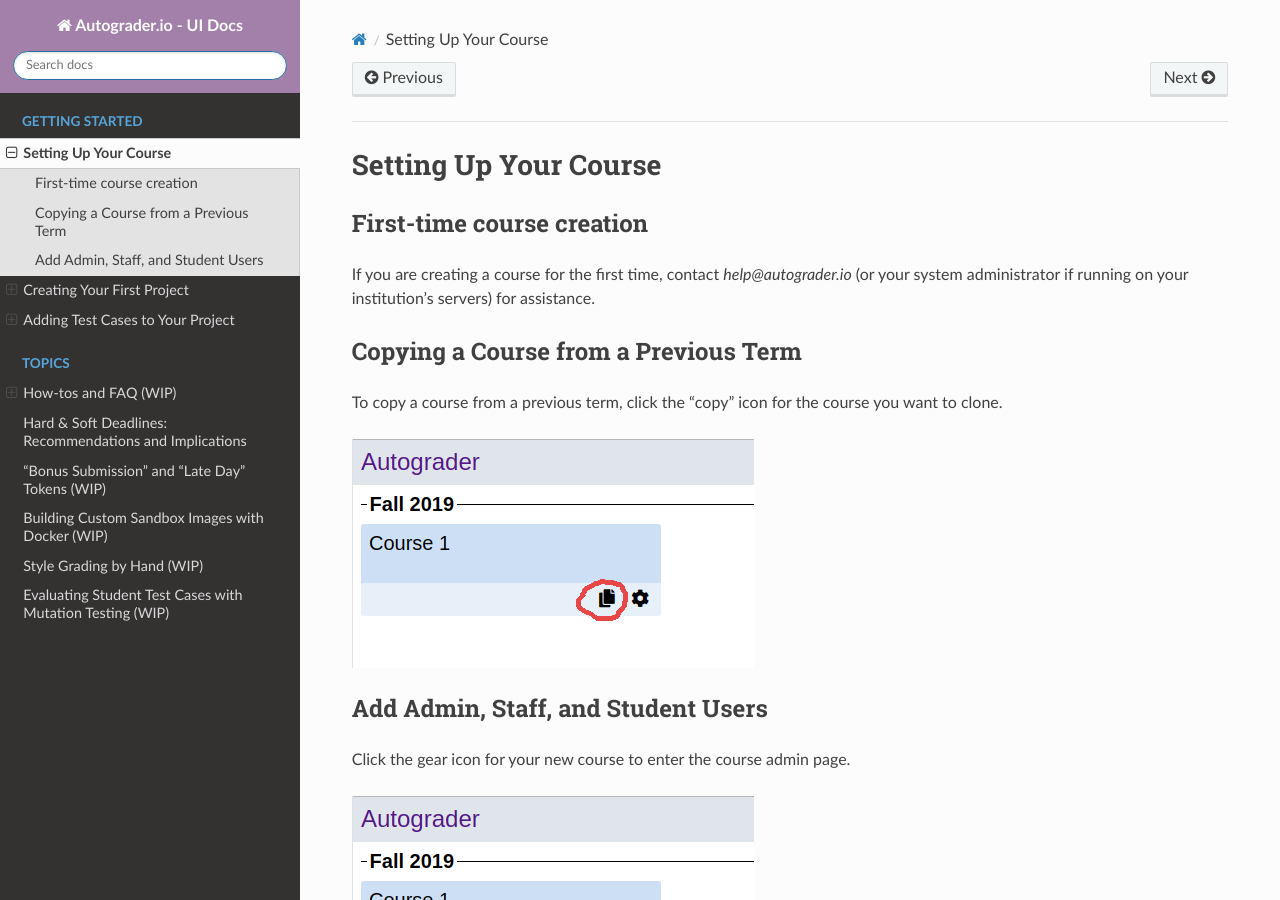
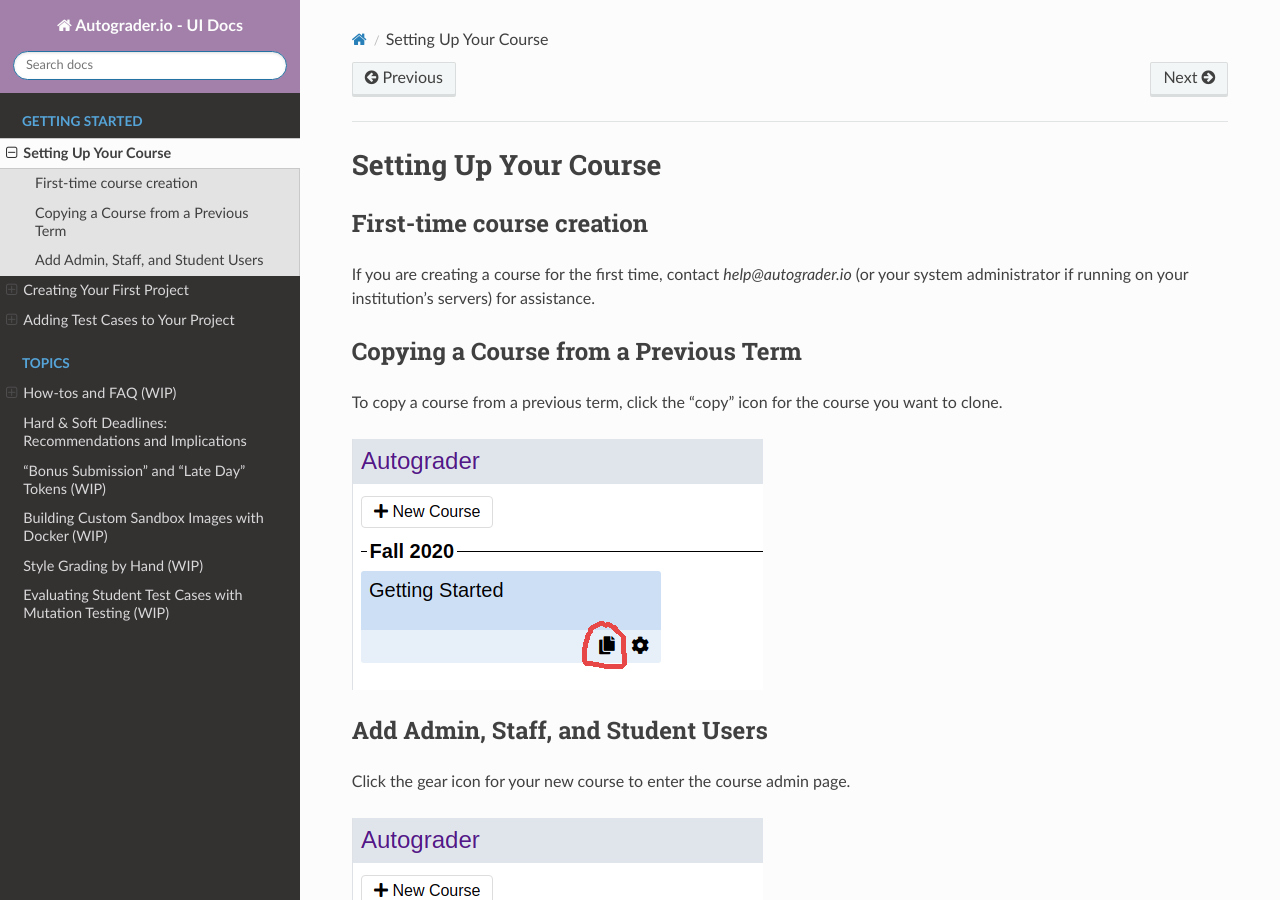
Before and after one commit to eecs-autograder/autograder.io, a Sphinx documentation site: the page built from docs/getting_started/set_up_course.rst, in a window 1280 px wide and 900 px high. Built offline with Sphinx 7.4.7 and the Read the Docs theme 2.0.0, drawn with Linux system fonts in a browser that asks for light colours.

Commit message:
Updated images in setting up course portion of Getting Started.

```diff
--- a/docs/getting_started/set_up_course.rst
+++ b/docs/getting_started/set_up_course.rst
@@ -11,13 +11,13 @@
 -------------------------------------
 To copy a course from a previous term, click the "copy" icon for the course you want to clone.
 
-.. image:: /pics/landing_page_copy.png
+.. image:: /pics/set_up_course/landing_page_copy.png
 
 Add Admin, Staff, and Student Users
 -----------------------------------
 Click the gear icon for your new course to enter the course admin page.
 
-.. image:: /pics/landing_page_gear.png
+.. image:: /pics/set_up_course/landing_page_gear.png
 
 Next, hover over the "Roster" tab and click on one of the roles listed in the
 dropdown menu. The roles are as follows:
--- a/docs/how_tos.rst
+++ b/docs/how_tos.rst
@@ -18,7 +18,7 @@
 
 First, navigate to the admin page for your course.
 
-.. image:: /pics/landing_page_gear.png
+.. image:: /pics/set_up_course/landing_page_gear.png
 
 Then set the "Guest usernames must end with" field to your institution's email
 domain.
```
Also changed, not shown: other parts of docs/getting_started/set_up_course.rst (+1 -1 lines), docs/pics/landing_page.png (deleted), docs/pics/landing_page_copy.png (deleted), docs/pics/landing_page_gear.png (deleted), docs/pics/set_up_course/landing_page.png (added), docs/pics/set_up_course/landing_page_copy.png (added), docs/pics/set_up_course/landing_page_gear.png (added), docs/pics/set_up_course/roster.gif (added), docs/pics/set_up_course/roster.png (renamed from docs/pics/roster.png).
